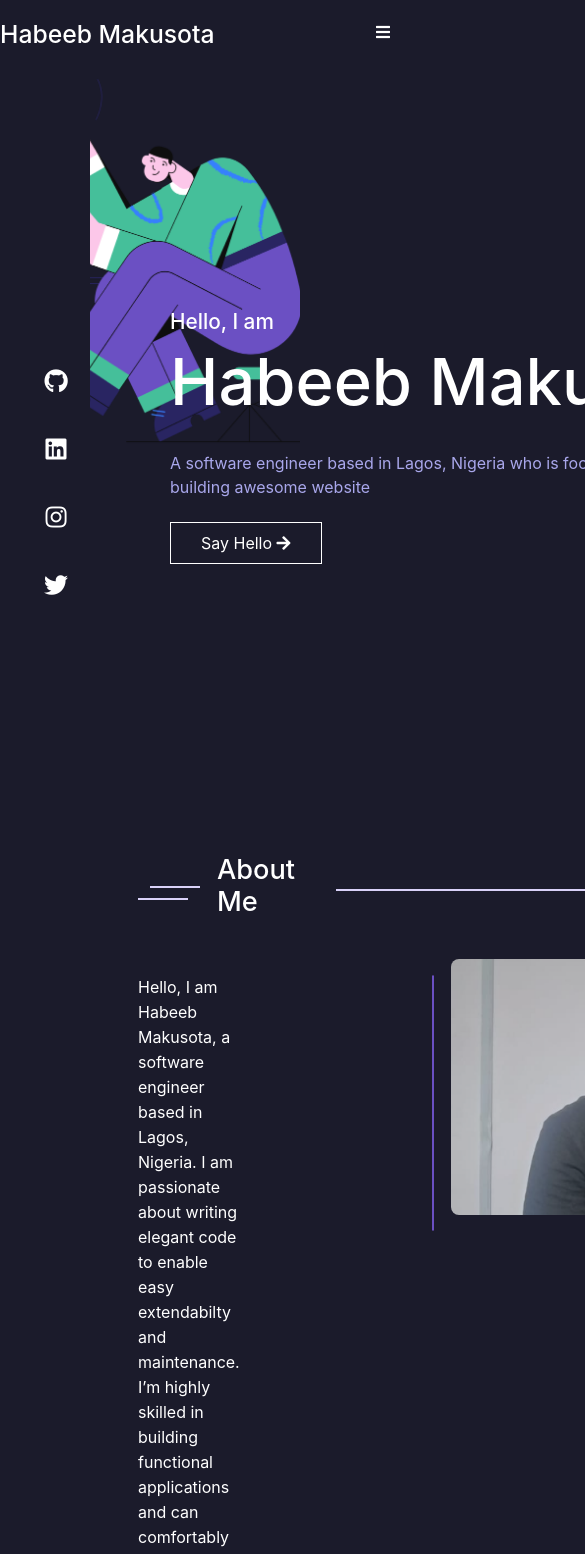
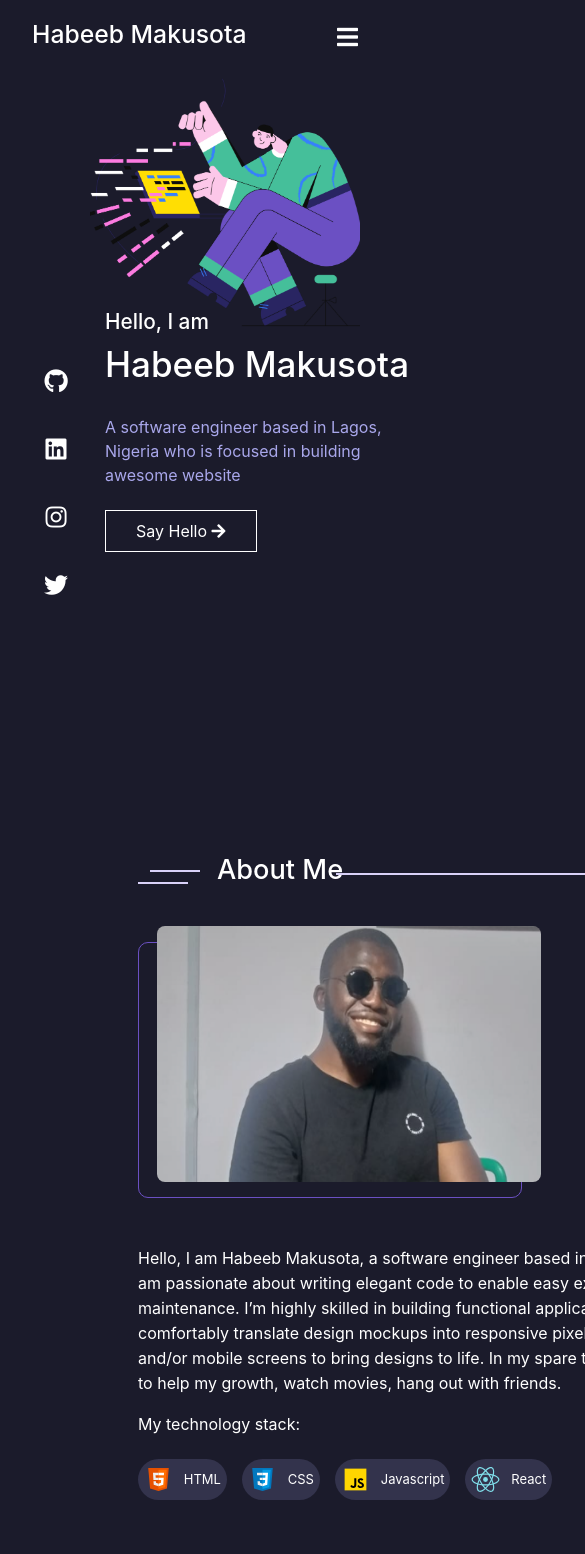
Before and after one commit to Habeeb-marcus/portfolio, a React (Create React App) app: page / in a window 390 px wide. Shown: the top 1554 px of the page, 585 px wide, since content can reach past the window. Built offline with nearby package versions, Linux system fonts and the light colour scheme.

Commit message:
addiing responsivness

```diff
--- a/src/App.css
+++ b/src/App.css
@@ -28,11 +28,10 @@ aside ul a {
 
 
 main {
-  /* width: calc(100% - 5rem); */
   width: 100%;
   position: absolute;
   right: 0;
-  padding: 0 90px;
+  padding: 0 30px 0 90px;
 }
 
 @media (max-width:1200px) {
@@ -47,6 +46,12 @@ main {
   .main {
     padding: 0;
     padding-left: 90px;
+  }
+}
+
+@media (max-width: 1100px) {
+  .landing-text {
+    width: 23rem;
   }
 }
 
@@ -65,3 +70,22 @@ main {
     flex-direction: column;
   }
 }
+
+@media (max-width: 800px) {
+  .landing-cont{
+    background-size: 17rem;
+  }
+
+  .landing-text {
+    padding-left: 15px;
+    width: 23rem;
+  }
+
+  .landing-text h1 {
+    font-size: 35px;
+  }
+
+  .landing-text p {
+        width: 18rem;
+  }
+}
--- a/src/components/Navbar/Navbar.css
+++ b/src/components/Navbar/Navbar.css
@@ -10,6 +10,15 @@
 .navbar-cont {
     background: #1b1b2b;
     color: #fff;
+    padding: 0 2rem;
+}
+
+
+.navbar-cont.show {
+    z-index: 10;
+    width: 100vw;
+    position: fixed;
+    box-shadow: rgb(0 0 0 / 15%) 0px 5px 5px;
 }
 
 .navbar-main {
@@ -21,6 +30,11 @@
 
 .name:hover {
     cursor: pointer;
+}
+
+.menu {
+    display: flex;
+    align-items: center;
 }
 
 .menu ul li a {
@@ -36,6 +50,10 @@
     list-style: none;
     display: flex;
     margin-right: 12px;
+}
+
+.menu-ul {
+    margin-bottom: 0;
 }
 
 .menu-ul .resume a{
@@ -59,4 +77,5 @@
     display: none;
     opacity: 0;
     transition: opacity 0.7s;
+    font-size: 1.5rem;
 }
--- a/src/components/Navbar/Navbar.js
+++ b/src/components/Navbar/Navbar.js
@@ -1,17 +1,35 @@
-import React, { useEffect } from 'react'
+import React, { useEffect, useState} from 'react'
 import "./Navbar.css"
 import AOS from 'aos'
 import 'aos/dist/aos.css';
 
+
+
 function Navbar() {
-
-     useEffect(() => {
+       useEffect(() => {
         AOS.init({ duration: 3000});
         //
     }, []);
 
+
+     const [Nav, setNav] = useState(false);
+
+     const showNav = () =>{
+        if(window.scrollY >= 200) {
+            setNav(true)
+            console.log('it is scrolling');
+        } else {
+            setNav(false)
+        }
+    }
+
+
+
+    window.addEventListener("scroll", showNav)
+
     return (
-        <nav className="navbar-cont flex-center">
+        <nav className={Nav ? "navbar-cont show flex-center" : "navbar-cont flex-center" }>
+        {/* // <nav className= "navbar-cont flex-center" > */}
             <div className="navbar-main d-flex">
                 <h2 className="name">
                    <a href="#app" >Habeeb Makusota</a>
--- a/src/components/Portfolio/Portfolio.css
+++ b/src/components/Portfolio/Portfolio.css
@@ -6,6 +6,7 @@
 
 .projects {
        max-height: 60rem;
+        /* max-height: 50rem; */
        overflow: hidden;
        transition: max-height 0.7s;
 }
@@ -19,3 +20,14 @@ button:hover {
     background: #6b50c3;
     color: #fff;
 }
+
+@media (max-width: 1200px) {
+    .projects {
+        max-height: 50rem;
+    }
+}
+@media (max-width: 800px) {
+    .projects {
+        max-height: 77rem;
+    }
+}
--- a/src/components/Project.css
+++ b/src/components/Project.css
@@ -23,7 +23,7 @@
     display: flex;
     flex-direction: column;
     justify-content: center;
-    margin-left: 30px;
+    margin-left: 60px;
 }
 
 .project-description p {
@@ -69,3 +69,33 @@
     background: #6b50c3;
     color: #fff;
 }
+
+@media (max-width: 1200px) {
+    .container img {
+            height: 15rem;
+    }
+}
+@media (max-width: 1000px) {
+    .container img {
+            height: 11rem;
+    }
+}
+
+@media (max-width: 900px) {
+       .container img {
+        height: 16rem;
+        width: 30rem;
+    }
+
+
+    .container {
+            justify-content: center;
+            display: flex;
+            padding: 8rem 0;
+            align-items: center;
+    }
+
+    .project-description {
+            margin-top: 5rem;
+    }
+}
--- a/src/components/Project.js
+++ b/src/components/Project.js
@@ -9,7 +9,7 @@ function Project(props) {
 
         <div className="container" data-aos="fade down">
 
-            <img src={props.image} alt="phone web" />
+                <img  src={props.image} alt="phone web" />
 
                 <div className="project-description">
                     <h3 className="title">{props.title}<span>2021</span></h3>
@@ -21,6 +21,7 @@ function Project(props) {
                 </div>
 
 
+
         </div>
     )
 }
--- a/src/components/about/about.css
+++ b/src/components/about/about.css
@@ -122,3 +122,14 @@
 .icon-bar span {
     font-size: 13px;
 }
+
+@media (max-width: 800px) {
+    .about-cnt {
+        flex-direction: column-reverse;
+    }
+
+    .about-cnt p {
+        margin-top: 3rem;
+        /* margin-right: 0; */
+    }
+}
--- a/src/components/contact/Contact.css
+++ b/src/components/contact/Contact.css
@@ -1,5 +1,5 @@
 .contact-body{
-    padding-left: 55px;
+    /* padding-left: 55px; */
 }
 
 .contact-main{
@@ -7,7 +7,7 @@
     padding-left: 55px;
     background-repeat: no-repeat;
     background-position: right;
-    background-size: 33rem;
+    background-size: 30rem;
     background-position-y: 2rem;
     margin: 5rem auto;
 }
@@ -38,15 +38,25 @@ input {
     height: 2.5rem;
     border-radius: 2rem;
     border: none;
+    background: #33334c;
     padding: 5px 20px;
-    width: 32rem;
+    width: 30rem;
+    color:#505065;
 }
+
+input::placeholder {
+     color: #505065;
+}
+
 
 textarea {
     padding: 1rem;
-    width: 32rem;
+    width: 30rem;
     border-radius: 1.3rem;
     margin-top: 0.7rem;
+    height: 8rem;
+    background: #33334c;
+    border: none;
 }
 
 .long-line {
@@ -70,3 +80,26 @@ button {
 .about-main {
     padding-bottom: 12.4rem;
 }
+
+@media (max-width: 1200px) {
+    .contact-main {
+        background-size: 24rem;
+        /* background-position-x: 39rem; */
+
+    }
+
+    .contact-body p {
+        width: 30rem;
+    }
+}
+
+@media (max-width: 1000px) {
+    .contact-main {
+        background-size: 15 rem;
+    }
+}
+@media (max-width: 800px) {
+    .contact-main {
+        background: none;
+    }
+}
```
Lines whose indentation alone changed are shown as unchanged.
